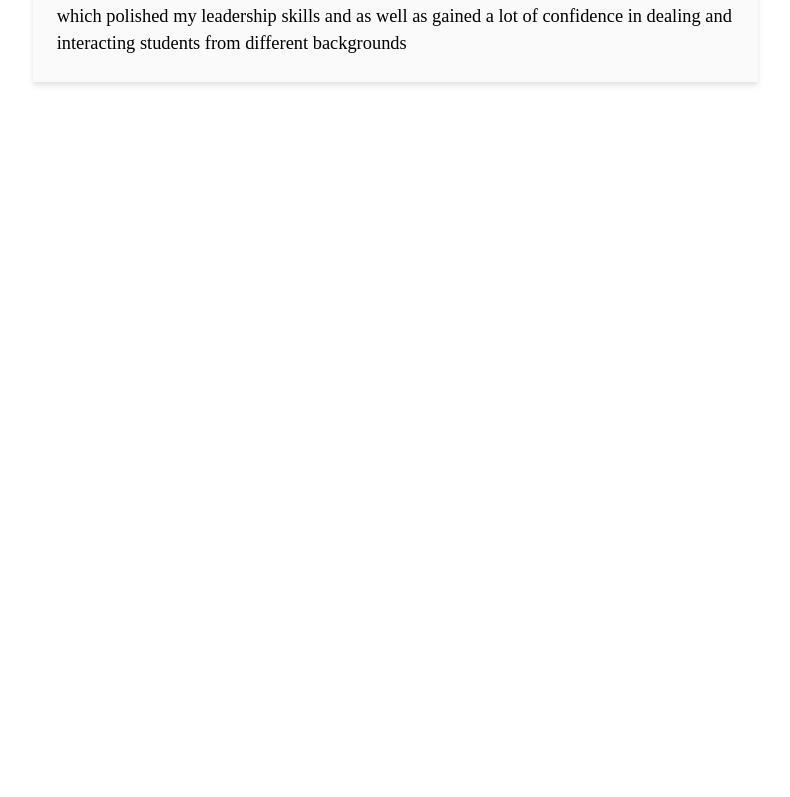
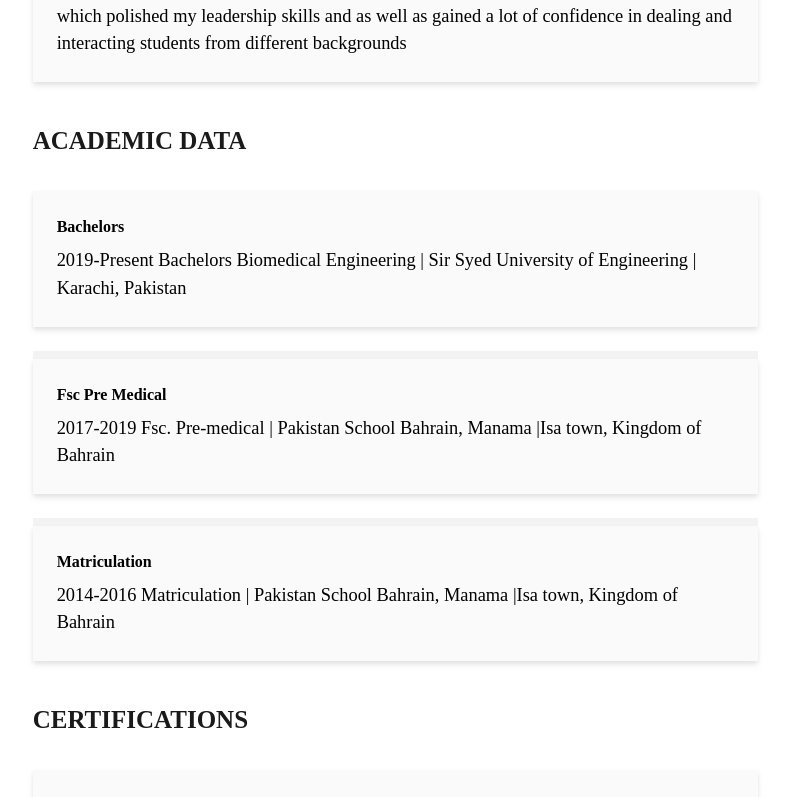
Before and after one commit to TahaKhan2020/ooh, a Next.js app: page / in a window 1280 px wide. Shown: the part 2102-2899 px from the top of the page, without its empty margins (458-1248 px from the left). Before the commit the page ends 2288 px from the top, so only its background shows below. Built offline with nearby package versions, Linux system fonts and the light colour scheme.

Commit message:
Update page.jsx

```diff
--- a/app/page.jsx
+++ b/app/page.jsx
@@ -1,13 +1,23 @@
 import React from 'react'
 import AboutMe from './component/about-me'
-import {aboutMe,skills,professionalData} from '../data/page-data'
+import {aboutMe,skills,professionalData, AcademicData,Certification,projects,activities,languages} from '../data/page-data'
 import ProfessionaExperience from './component/professiona-experience'
+import Academic from './component/academic'
+import Certifications from './component/Certifications'
+import Project from './component/Projects'
+import CurriAct from './component/curriact'
+import Languages from './component/language'
 const page = () => {
   return (
     <div>
 
       <AboutMe data={aboutMe} skills={skills}/>
       <ProfessionaExperience data={professionalData}/>
+      <Academic data={AcademicData}/>
+      <Certifications data={Certification}/>
+      <Project data={projects}/>
+      <CurriAct data={activities}/>
+      <Languages data={languages}/>
     </div>
   )
 }
```
